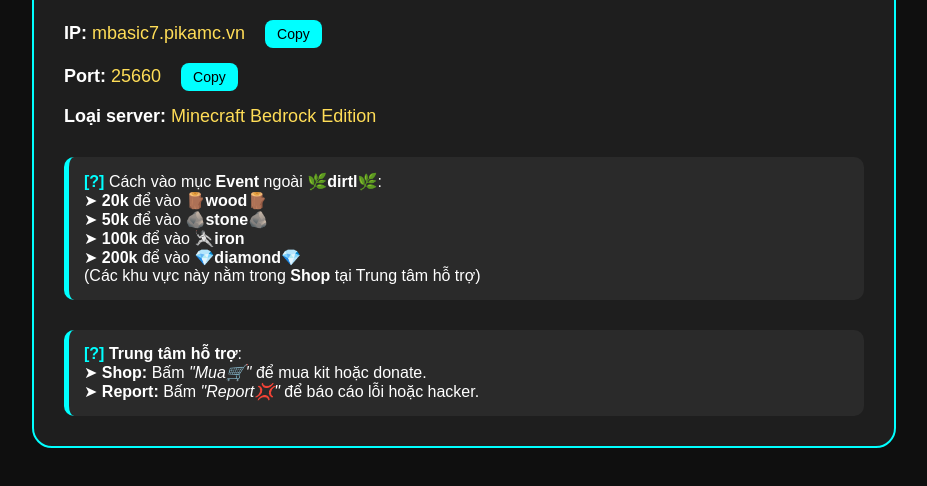
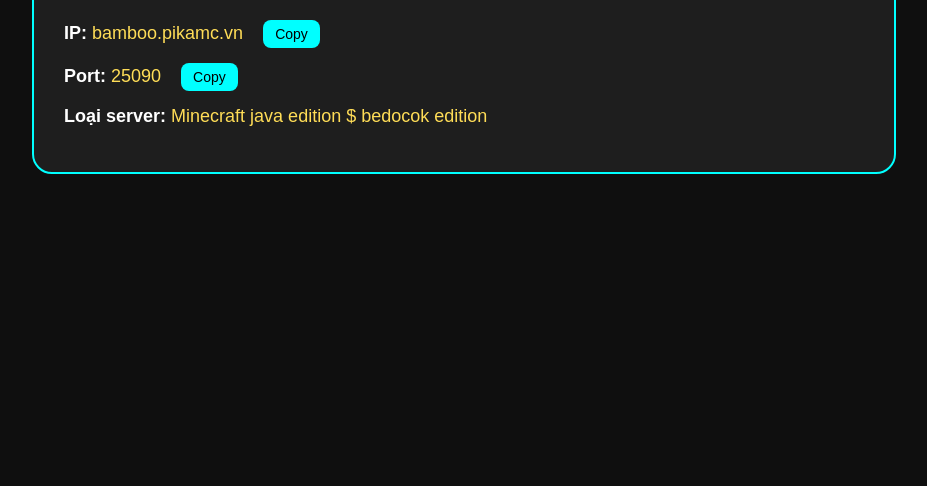
Before and after one commit to Bunbohue226/minecraft-server-in4, a plain HTML site: page index.html in a window 1280 px wide. Shown: the part 138-624 px from the top of the page, without its empty margins (176-1103 px from the left). Drawn offline with Linux system fonts and the light colour scheme.

Commit message:
Update index.html

```diff
--- a/index.html
+++ b/index.html
@@ -66,39 +66,23 @@
 
     <div class="info-item">
       <span class="label">IP:</span>
-      <span class="value" id="ip">mbasic7.pikamc.vn</span>
+      <span class="value" id="ip">bamboo.pikamc.vn</span>
       <button class="copy-button" onclick="copyToClipboard('ip')">Copy</button>
     </div>
 
     <div class="info-item">
       <span class="label">Port:</span>
-      <span class="value" id="port">25660</span>
+      <span class="value" id="port">25090</span>
       <button class="copy-button" onclick="copyToClipboard('port')">Copy</button>
     </div>
 
     <div class="info-item">
       <span class="label">Loại server:</span>
-      <span class="value" id="type">Minecraft Bedrock Edition</span>
+      <span class="value" id="type">Minecraft java edition $ bedocok edition</span>
     </div>
 
-    <!-- Title dưới: Event -->
- <div class="title-note">
-  <span>[?]</span> Cách vào mục <strong>Event</strong> ngoài 🌿<strong>dirtl</strong>🌿:<br>
-  ➤ <strong>20k</strong> để vào 🪵<strong>wood</strong>🪵<br>
-  ➤ <strong>50k</strong> để vào 🪨<strong>stone</strong>🪨<br>
-  ➤ <strong>100k</strong> để vào 🤺<strong>iron</strong><br>
-  ➤ <strong>200k</strong> để vào 💎<strong>diamond</strong>💎<br>
-  (Các khu vực này nằm trong <strong>Shop</strong> tại Trung tâm hỗ trợ)
-</div>
 
 
-    <!-- Title dưới: Trung tâm hỗ trợ -->
-    <div class="title-note">
-      <span>[?]</span> <strong>Trung tâm hỗ trợ</strong>:<br>
-      ➤ <strong>Shop:</strong> Bấm <em>"Mua🛒"</em> để mua kit hoặc donate.<br>
-      ➤ <strong>Report:</strong> Bấm <em>"Report💢"</em> để báo cáo lỗi hoặc hacker.
-    </div>
-  </div>
 
   <script>
     function copyToClipboard(id) {
```
